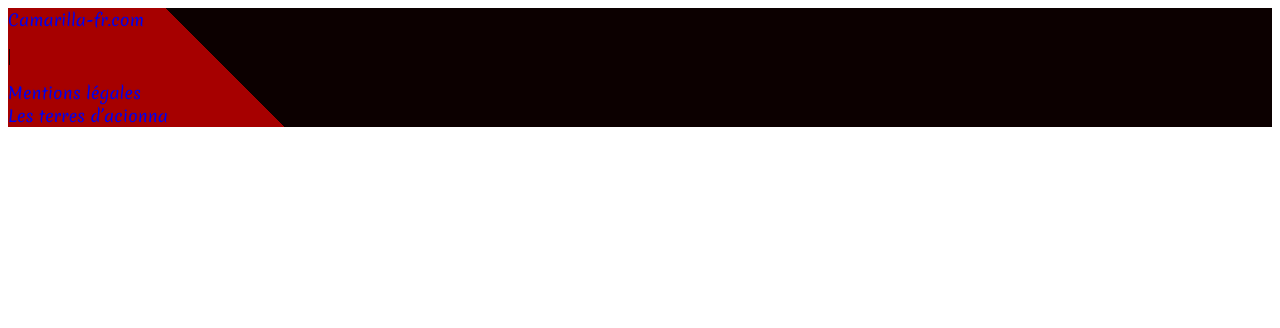
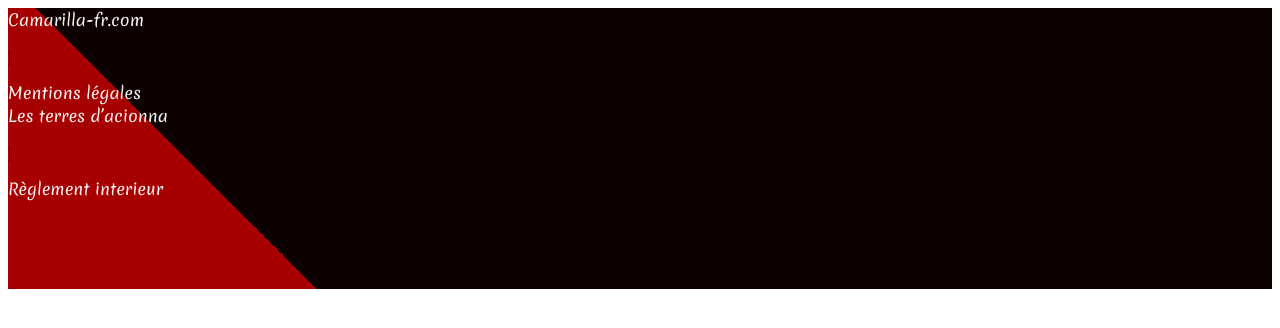
Before and after one commit to baloolc/camarilla, a Symfony app: template templates/base.html.twig in a window 1280 px wide. Shown: the top 328 px of the page. Run offline with Twig, Linux system fonts and the light colour scheme; the template is opened without the code that fills it, so the values that code supplies are empty; style sheets or scripts are compiled from the project's sources; some libraries are stand-ins or nearby versions.

Commit message:
change navbar footer imghome

```diff
--- a/assets/styles/footer.scss
+++ b/assets/styles/footer.scss
@@ -14,4 +14,17 @@
 .footerLink {
     text-decoration: none;
     font-family: $font-family-title;
+    color: $light;
 }
+
+.footerLink:hover{
+    color: $primary;
+}
+
+.up{
+    color: $light;
+}
+
+.up:hover {
+ color: $dark;
+}
--- a/assets/styles/home.scss
+++ b/assets/styles/home.scss
@@ -1,7 +1,7 @@
 @import "variable.scss";
 
 .imgHome {
-    height: 55rem;
+    height: 100vh;
     background-image: url("../images/home.jpg");
     background-position: center;
     background-size: cover;
--- a/templates/component/_footer.html.twig
+++ b/templates/component/_footer.html.twig
@@ -3,23 +3,27 @@
 {% endblock %}
 
 <div class="grad d-flex justify-content-between align-items-center">
-  <div>
-    <a class="mx-3" href="https://www.facebook.com/groups/628145583989472"
-      ><i class="bi bi-facebook fs-3 text-light"></i
-    ></a>
-    <a href="https://discord.com/"><i class="bi bi-discord fs-3 text-light"></i></a>
+	<div class="ms-5">
+		<a href="#">
+			<i class="bi bi-arrow-up-circle-fill fs-3 up"></i>
+		</a>
 	</div>
 	<div class="d-flex flex-column align-items-center my-2">
 		<div class="d-flex justify-content-center align-items-center">
-      <a class="footerLink text-light fs-6" href="https://camarilla.fr/forum/">Camarilla-fr.com</a>
+			<a class="footerLink fs-6" href="https://camarilla.fr/forum/">Camarilla-fr.com</a>
 			<p class="mx-2 mb-0 text-light fs-6">|</p>
-      <a class="footerLink text-light fs-6" href="#">Mentions légales</a>
+			<a class="footerLink fs-6" href="#">Mentions légales</a>
 		</div>
-    <div>
-      <a class="footerLink text-light fs-6" href="/">Les terres d’acionna</a>
+		<div class="d-flex justify-content-center align-items-center">
+			<a class="footerLink fs-6" href="/">Les terres d’acionna</a>
+      <p class="mx-2 mb-0 text-light fs-6">|</p>
+      <a class="footerLink  fs-6" href="#">Règlement interieur</a>
 		</div>
 	</div>
-  <div class="me-3">
-    <a href="#"><i class="bi bi-arrow-up-circle-fill fs-3 text-primary"></i></a>
+	<div><a href="/"
+        ><img
+          src="{{ asset('build/images/logo.png') }}"
+          class="w-75"
+          alt="Logo"
+      /></a></div>
 </div>
-</div>
--- a/templates/component/_navbar.html.twig
+++ b/templates/component/_navbar.html.twig
@@ -10,7 +10,7 @@
       /></a>
     </div>
     <div>
-      <a href="#"><i class="bi bi-robot fs-3 text-light"></i></a>
+      <a href="#"><i class="bi bi-robot fs-3 tobby"></i></a>
     </div>
   </div>
     <button
@@ -29,10 +29,9 @@
       <div class="d-flex flex-column flex-lg-row align-items-center">
         <a class="nav-item link-light p-2 m-2" href="/">Accueil</a>
         <a class="nav-item link-light p-2 m-2" href="#">Camarilla-fr.com</a>
-        <a class="nav-item link-light p-2 m-2" href="#">Règles MET</a>
-        <a class="nav-item link-light p-2 m-2" href="#">Fiche Personnage</a>
         <a class="nav-item link-light p-2 m-2" href="#">Contact</a>
         <a class="nav-item link-light p-2 m-2" href="#">Forum</a>
+        <a class="nav-item link-light p-2 m-2" href="#">Inscription</a>
         <a class="nav-item link-light p-2 m-2" href="#">Connexion</a>
       </div>
       </div>
```
Also changed, not shown: assets/styles/navbar.scss (+8 -0 lines). Lines whose indentation alone changed are shown as unchanged.
